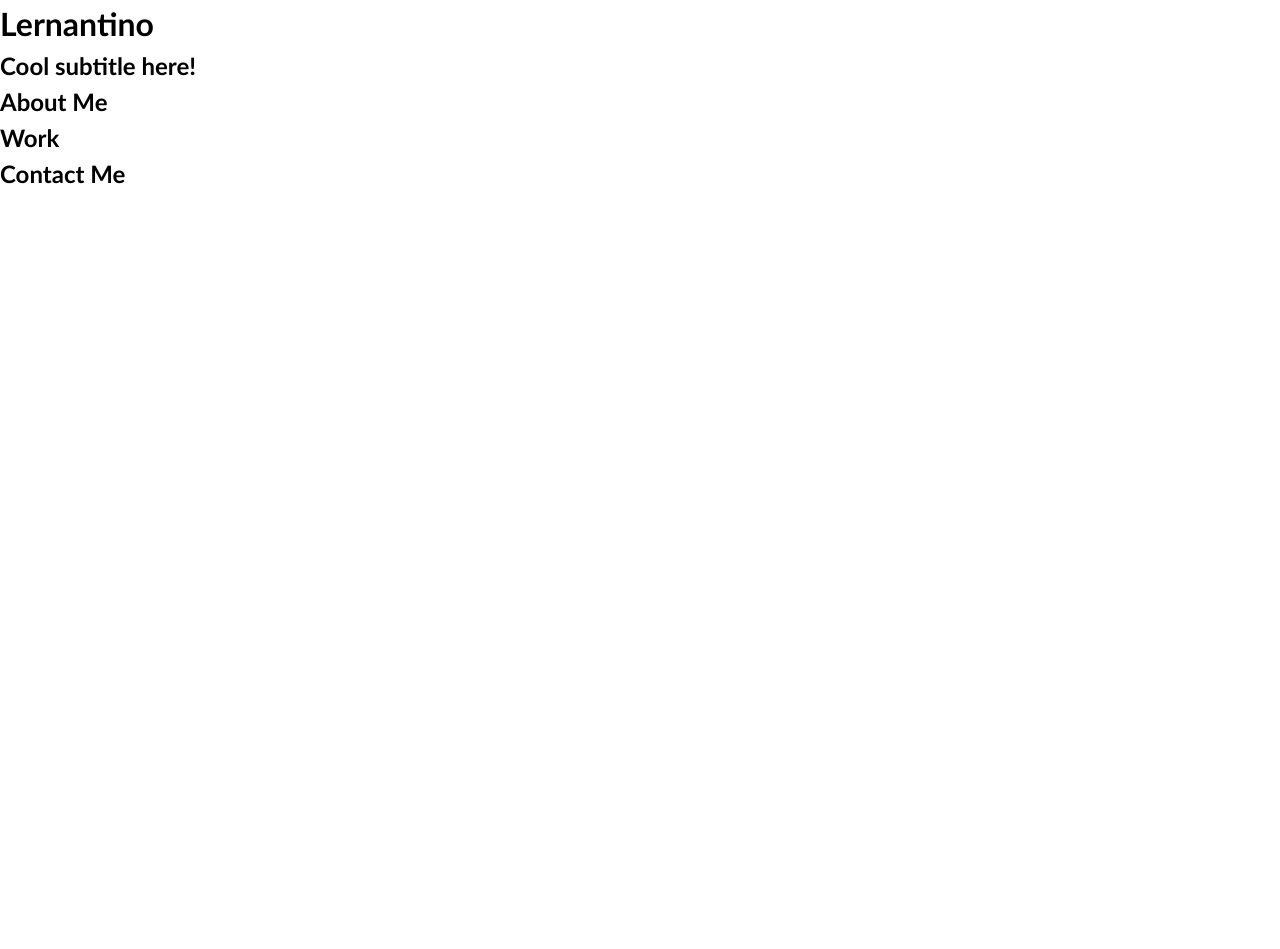
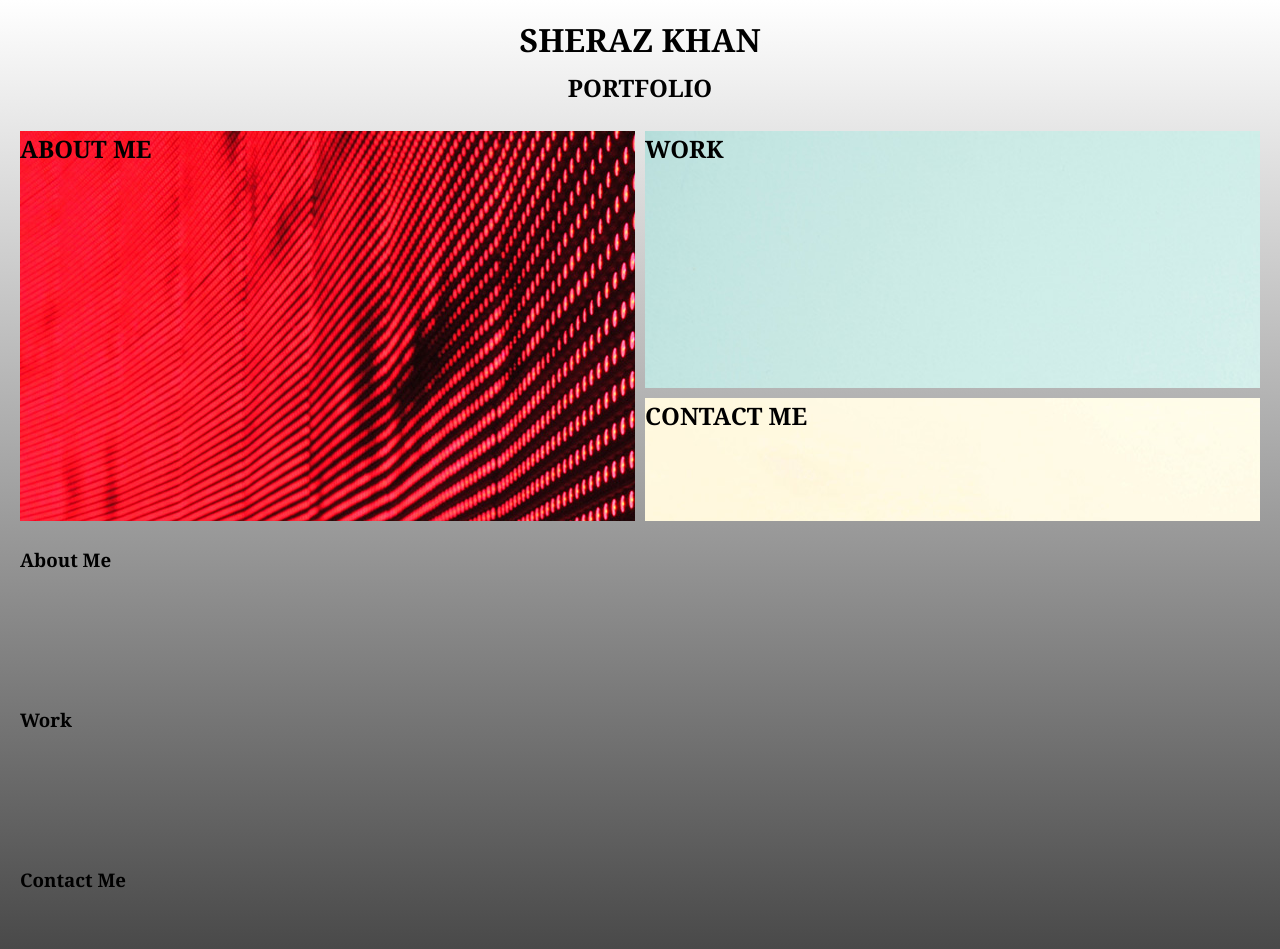
Before and after one commit to Sheraz360/PersonalPortfolio, a plain HTML site: page starter/index.html in a window 1280 px wide. Before the commit the page ends 800 px from the top, so only its background shows below. Drawn offline with Linux system fonts and the light colour scheme; files that its build step writes are made by us from their sources.

Commit message:
second commit

```diff
--- a/starter/css/style.css
+++ b/starter/css/style.css
@@ -1,12 +1,5 @@
-* {
+html {
   box-sizing: border-box;
-}
-
-body {
-  margin: 0;
-  padding: 0;
-  font-family: 'Trebuchet MS', 'Lucida Sans Unicode', 'Lucida Grande', 'Lucida Sans', Arial, sans-serif;
-  line-height: 1.5;
 }
 
 h1,
@@ -21,3 +14,102 @@ h6 {
 p {
   margin: 0;
 }
+
+body {
+  height: 100%;
+  background: linear-gradient(
+    white,
+    rgb(70, 70, 70)
+  );
+  margin: 0 auto;
+  padding: 0;
+  font-family: Cambria, Cochin, Georgia, Times, 'Times New Roman', serif;
+  line-height: 1.5;
+}
+
+header h1 {
+  margin-top: 10px;
+  display: flex;
+  height: 60px;
+  align-items: center;
+  justify-content: center;
+}
+
+.hero-banner h2 {
+  margin-bottom: 20px;
+  display: flex;
+  align-items: flex-end;
+  justify-content: center;
+}
+
+.page-wrapper {
+  margin: 15px;
+  height: 400px;
+  display: grid;
+  grid-template-rows: 1fr 1fr 1fr;
+  grid-template-columns: 1fr 1fr;
+  grid-template-areas:
+  "about work"
+  "about work"
+  "about contact"
+  ;
+}
+
+#about {
+  margin: 5px;
+  grid-area: about;
+  align-items: baseline;
+  justify-content: flex-start;
+  background-image: url(../images/02-portfolio-1.jpg);
+}
+
+#work {
+  margin: 5px;
+  grid-area: work;
+  align-items: baseline;
+  justify-content: flex-start;
+  background-image: url(../images/02-portfolio-3.jpg);
+}
+
+#contact {
+  margin: 5px;
+  grid-area: contact;
+  align-items: baseline;
+  justify-content: flex-start;
+  background-image: url(../images/02-portfolio-4.jpg);
+}
+
+.info {
+  margin: 20px;
+  display: grid;
+  height: 400px;
+  align-items: flex-start;
+  justify-content: space-around;
+  grid-template-columns: 15% 85%;
+  grid-template-rows: 40% 40% 20%;
+  grid-template-areas:
+  "aboutheading aboutp"
+  "workheading workp"
+  "contactheading infop";
+}
+
+#aboutsect {
+  display: flex;
+  flex-direction: column;
+  align-items: flex-start;
+  grid-area: aboutheading;
+}
+
+#worksect {
+  display: flex;
+  flex-direction: column;
+  align-items: flex-start;
+  grid-area: workheading;
+}
+
+#contactsect {
+  display: flex;
+  flex-direction: column;
+  align-items: flex-start;
+  grid-area: contactheading;
+}
--- a/starter/index.html
+++ b/starter/index.html
@@ -5,41 +5,56 @@
   <meta charset="UTF-8">
   <meta name="viewport" content="width=device-width, initial-scale=1.0">
   <meta http-equiv="X-UA-Compatible" content="ie=edge">
-  <title>Lernantino // Web Developer</title>
-  <link rel="stylesheet" href="./assets/css/style.css" />
+  <title>Sheraz Khan // Web Developer</title>
+  <link rel="stylesheet" href="css/style.css" />
 </head>
 
 <body>
-  <!-- main logo / nav -->
+
   <header>
-    <h1>Lernantino</h1>
+    <h1>SHERAZ KHAN</h1>
     <nav>
+
     </nav>
   </header>
 
-  <!-- hero banner -->
   <section class="hero-banner">
     <div>
-      <h2>Cool subtitle here!</h2>
+      <h2>PORTFOLIO</h2>
     </div>
   </section>
 
-  <main class="page-wrapper">
-    <!-- about me -->
-    <section class="page-section" id="about">
-      <h2>About Me</h2>
-    </section>
+  <section class="page-wrapper">
 
-    <!-- portfolio container -->
-    <section class="page-section" id="work">
-      <h2>Work</h2>
-    </section>
+    <div class="page-section" id="about">
+      <h2>ABOUT ME</h2>
+    </div>
 
-    <!-- contact -->
-    <section class="page-section contact" id="contact">
-      <h2>Contact Me</h2>
-    </section>
+    <div class="page-section" id="work">
+      <h2>WORK</h2>
+    </div>
+
+    <div class="page-section contact" id="contact">
+      <h2>CONTACT ME</h2>
+    </div>
+  </section>
+
+  <main class="info">
+
+    <div class="infosect" id="aboutsect">
+      <h3>About Me</h3>
+    </div>
+
+    <div class="infosect" id="worksect">
+      <h3>Work</h3>
+    </div>
+
+    <div class="infosect" id="contactsect">
+      <h3>Contact Me</h3>
+    </div>
+
   </main>
+
 </body>
 
 </html>
```
Also changed, not shown: 1 other file.
